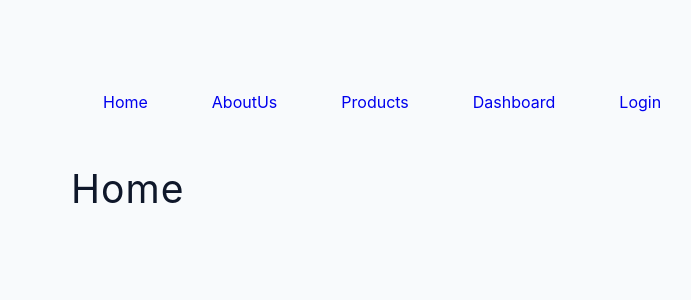
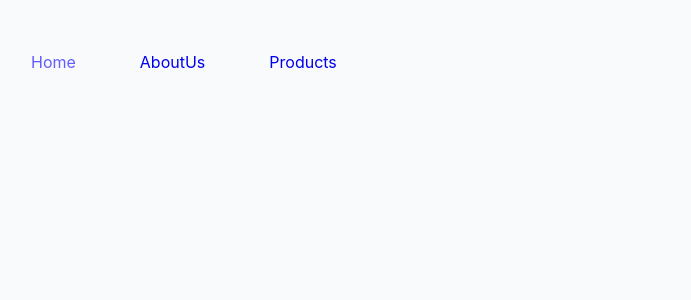
Before and after one commit to UsamaBhakrani/React-Router-v6, a React (Vite) app: page / in a window 1280 px wide. Shown: the top 300 px of the page, without its empty margins (9-700 px from the left). Built offline with nearby package versions, Linux system fonts and the light colour scheme.

Commit message:
Refactor for Nesting and Index Route

```diff
--- a/src/App.jsx
+++ b/src/App.jsx
@@ -1,26 +1,21 @@
-import { Routes, Route, Link } from "react-router-dom";
+import { Routes, Route } from "react-router-dom";
 import About from "./pages/About";
 import Home from "./pages/Home";
 import Products from "./pages/Products";
-import Dashboard from "./pages/Dashboard";
-import Login from "./pages/Login";
 import Error from "./pages/Error";
-import Nav from "./pages/Nav";
+import SharedLayout from "./pages/SharedLayout";
 
 const App = () => {
   return (
     <>
-      <nav></nav>
       <Routes>
-        <Route path="/" element={<Home />}>
+        <Route path="/" element={<SharedLayout />}>
+          <Route index element={<Home />} />
+          <Route path="about" element={<About />} />
           <Route path="products" element={<Products />} />
-          <Route path="about" element={<About />} />
+          <Route path="*" element={<Error />} />
         </Route>
-        <Route path="*" element={<Error />} />
-        <Route path="dashboard" element={<Dashboard />} />
-        <Route path="login" element={<Login />} />
       </Routes>
-      <footer></footer>
     </>
   );
 };
--- a/src/pages/Home.jsx
+++ b/src/pages/Home.jsx
@@ -1,13 +1,11 @@
-import { Outlet } from "react-router-dom";
+import { Outlet } from "react-router";
 import Nav from "./Nav";
 
 const Home = () => {
-  return (
-    <section className="section">
-      <Nav />
-      <h2>Home</h2>
-      <Outlet />
-    </section>
-  );
+  return;
+  <>
+    <Nav />
+    <Outlet />
+  </>;
 };
 export default Home;
--- a/src/pages/Nav.jsx
+++ b/src/pages/Nav.jsx
@@ -1,22 +1,16 @@
-import { Link } from "react-router-dom";
+import { NavLink } from "react-router-dom";
 
 const Nav = () => {
   return (
     <ul>
       <li>
-        <Link to="/">Home</Link>
+        <NavLink to="/">Home</NavLink>
       </li>
       <li>
-        <Link to="about">AboutUs</Link>
+        <NavLink to="/home/about">AboutUs</NavLink>
       </li>
       <li>
-        <Link to="products">Products</Link>
-      </li>
-      <li>
-        <Link to="dashboard">Dashboard </Link>
-      </li>
-      <li>
-        <Link to="login">Login</Link>
+        <NavLink to="products">Products</NavLink>
       </li>
     </ul>
   );
--- /dev/null
+++ b/src/pages/SharedLayout.jsx
@@ -0,0 +1,21 @@
+import { NavLink } from "react-router-dom";
+
+const SharedLayout = () => {
+  return (
+    <>
+      <ul>
+        <li>
+          <NavLink to="/">Home</NavLink>
+        </li>
+        <li>
+          <NavLink to="about">AboutUs</NavLink>
+        </li>
+        <li>
+          <NavLink to="products">Products</NavLink>
+        </li>
+      </ul>
+    </>
+  );
+};
+
+export default SharedLayout;
```
